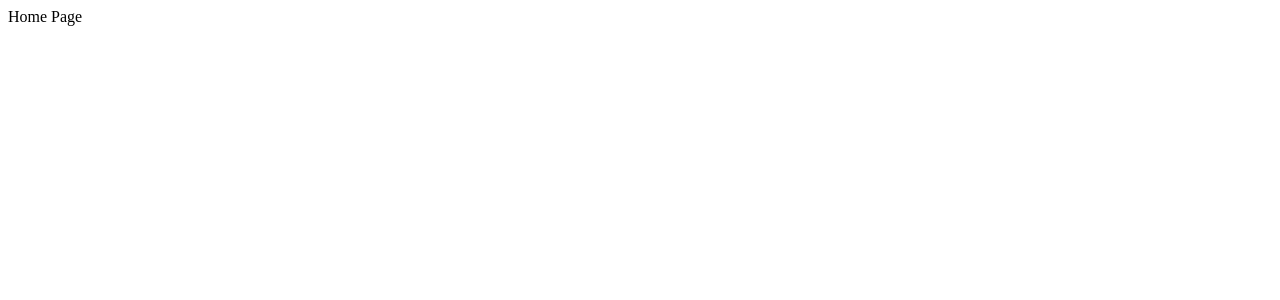
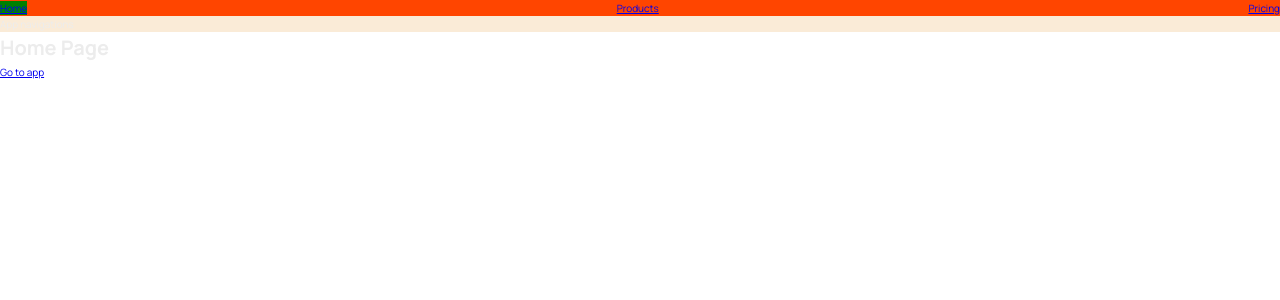
Before and after one commit to Aratbm7/worldWise, a React (Vite) app: page / in a window 1280 px wide. Shown: the top 300 px of the page. Built offline with nearby package versions, Linux system fonts and the light colour scheme.

Commit message:
Practice Css modules

```diff
--- a/src/App.jsx
+++ b/src/App.jsx
@@ -3,6 +3,7 @@
 import Pricing from "./pages/Pricing";
 import HomePage from "./pages/HomePage";
 import NotFound from "./pages/NotFound";
+import AppLayout from "./pages/AppLayout";
 
 
 function App() {
@@ -10,6 +11,7 @@
     <BrowserRouter>
       <Routes>
         <Route path="/" element={<HomePage/>}/>
+        <Route path="/app" element={<AppLayout/>}/>
         <Route path="products" element={<Products/>}/>
         <Route path="pricing" element={<Pricing/>}/>
         <Route path="*" element={<NotFound/>}/>
--- /dev/null
+++ b/src/components/AppNav.jsx
@@ -0,0 +1,11 @@
+import styles from "./AppNav.module.css"
+
+function AppNav() {
+    return (
+        <div className={styles.nav}>
+            App navigations
+        </div>
+    )
+}
+
+export default AppNav
--- /dev/null
+++ b/src/components/AppNav.module.css
@@ -0,0 +1,3 @@
+.nav {
+  background-color: antiquewhite;
+}
--- /dev/null
+++ b/src/components/NavPage.jsx
@@ -0,0 +1,22 @@
+import { NavLink } from "react-router-dom";
+import styles from "./NavPage.module.css";
+
+function NavPage() {
+  return (
+    <nav className={styles.nav}>
+      <ul>
+        <li>
+          <NavLink to="/">Home</NavLink>
+        </li>
+        <li>
+          <NavLink to="/products">Products</NavLink>
+        </li>
+        <li>
+          <NavLink to="/pricing">Pricing</NavLink>
+        </li>
+      </ul>
+    </nav>
+  );
+}
+
+export default NavPage;
--- /dev/null
+++ b/src/components/NavPage.module.css
@@ -0,0 +1,13 @@
+.nav {
+  background-color: orangered;
+}
+
+.nav ul {
+  list-style: none;
+  display: flex;
+  justify-content: space-between;
+}
+
+.nav :global(.active) {
+    background-color: green;
+}
--- /dev/null
+++ b/src/index.css
@@ -0,0 +1,78 @@
+/* Taken from getting started guide at: https://leafletjs.com/examples/quick-start/ */
+@import "https://unpkg.com/leaflet@1.7.1/dist/leaflet.css";
+@import "https://fonts.googleapis.com/css2?family=Manrope:wght@400;600;700;800&display=swap";
+
+/* These CSS variables are global, so they are available in all CSS modules */
+:root {
+  --color-brand--1: #ffb545;
+  --color-brand--2: #00c46a;
+
+  --color-dark--0: #242a2e;
+  --color-dark--1: #2d3439;
+  --color-dark--2: #42484d;
+  --color-light--1: #aaa;
+  --color-light--2: #ececec;
+  --color-light--3: #d6dee0;
+}
+
+* {
+  margin: 0;
+  padding: 0;
+  box-sizing: inherit;
+}
+
+html {
+  font-size: 62.5%;
+  box-sizing: border-box;
+}
+
+body {
+  font-family: "Manrope", sans-serif;
+  color: var(--color-light--2);
+  font-weight: 400;
+  line-height: 1.6;
+}
+
+label {
+  font-size: 1.6rem;
+  font-weight: 600;
+}
+
+input,
+textarea {
+  width: 100%;
+  padding: 0.8rem 1.2rem;
+  font-family: inherit;
+  font-size: 1.6rem;
+  border: none;
+  border-radius: 5px;
+  background-color: var(--color-light--3);
+  transition: all 0.2s;
+}
+
+input:focus {
+  outline: none;
+  background-color: #fff;
+}
+
+.cta:link,
+.cta:visited {
+  display: inline-block;
+  background-color: var(--color-brand--2);
+  color: var(--color-dark--1);
+  text-transform: uppercase;
+  text-decoration: none;
+  font-size: 1.6rem;
+  font-weight: 600;
+  padding: 1rem 3rem;
+  border-radius: 5px;
+}
+
+/*
+"importCSSModule": {
+    "prefix": "csm",
+    "scope": "javascript,typescript,javascriptreact",
+    "body": ["import styles from './${TM_FILENAME_BASE}.module.css'"],
+    "description": "Import CSS Module as `styles`"
+  },
+*/
--- a/src/main.jsx
+++ b/src/main.jsx
@@ -1,6 +1,7 @@
 import React from "react";
 import ReactDOM from "react-dom/client";
 import App from "./App.jsx";
+import './index.css'
 
 ReactDOM.createRoot(document.getElementById("root")).render(
   <React.StrictMode>
--- /dev/null
+++ b/src/pages/AppLayout.jsx
@@ -0,0 +1,14 @@
+import AppNav from "../components/AppNav";
+import NavPage from "../components/NavPage";
+
+function AppLayout() {
+  return (
+    <div>
+      <NavPage />
+      <AppNav />
+      how are you
+    </div>
+  );
+}
+
+export default AppLayout;
--- a/src/pages/HomePage.jsx
+++ b/src/pages/HomePage.jsx
@@ -1,9 +1,16 @@
+import { Link } from "react-router-dom";
+import NavPage from "../components/NavPage";
+import AppNav from "../components/AppNav";
+
 function HomePage() {
-    return (
-        <div>
-            Home Page
-        </div>
-    )
+  return (
+    <div>
+      <NavPage />
+      <AppNav />
+      <h1>Home Page</h1>
+      <Link to="/app">Go to app</Link>
+    </div>
+  );
 }
 
-export default HomePage
+export default HomePage;
--- a/src/pages/NotFound.jsx
+++ b/src/pages/NotFound.jsx
@@ -1,6 +1,9 @@
+import NavPage from "../components/NavPage"
+
 function NotFound() {
     return (
         <div>
+            <NavPage ></NavPage>
             Page Not Found :(
         </div>
     )
--- a/src/pages/Pricing.jsx
+++ b/src/pages/Pricing.jsx
@@ -1,6 +1,9 @@
+import NavPage from "../components/NavPage"
+
 function Pricing() {
     return (
         <div>
+            <NavPage/>
             Pricings
         </div>
     )
--- a/src/pages/Products.jsx
+++ b/src/pages/Products.jsx
@@ -1,9 +1,12 @@
+import NavPage from "../components/NavPage";
+
 function Products() {
-    return (
-        <div>
-            Products
-        </div>
-    )
+  return (
+    <div>
+      <NavPage />
+      Products
+    </div>
+  );
 }
 
-export default Products
+export default Products;
```
